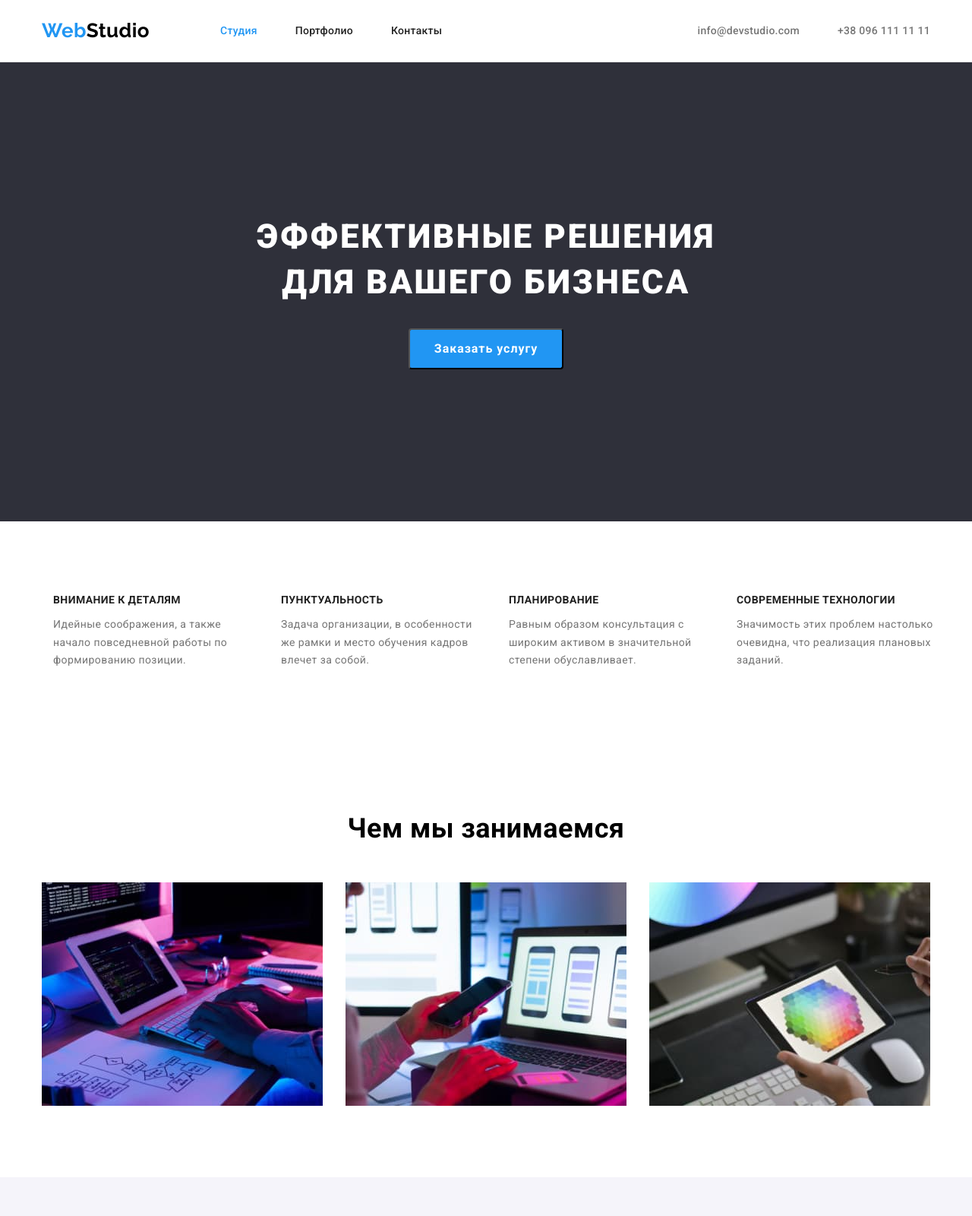
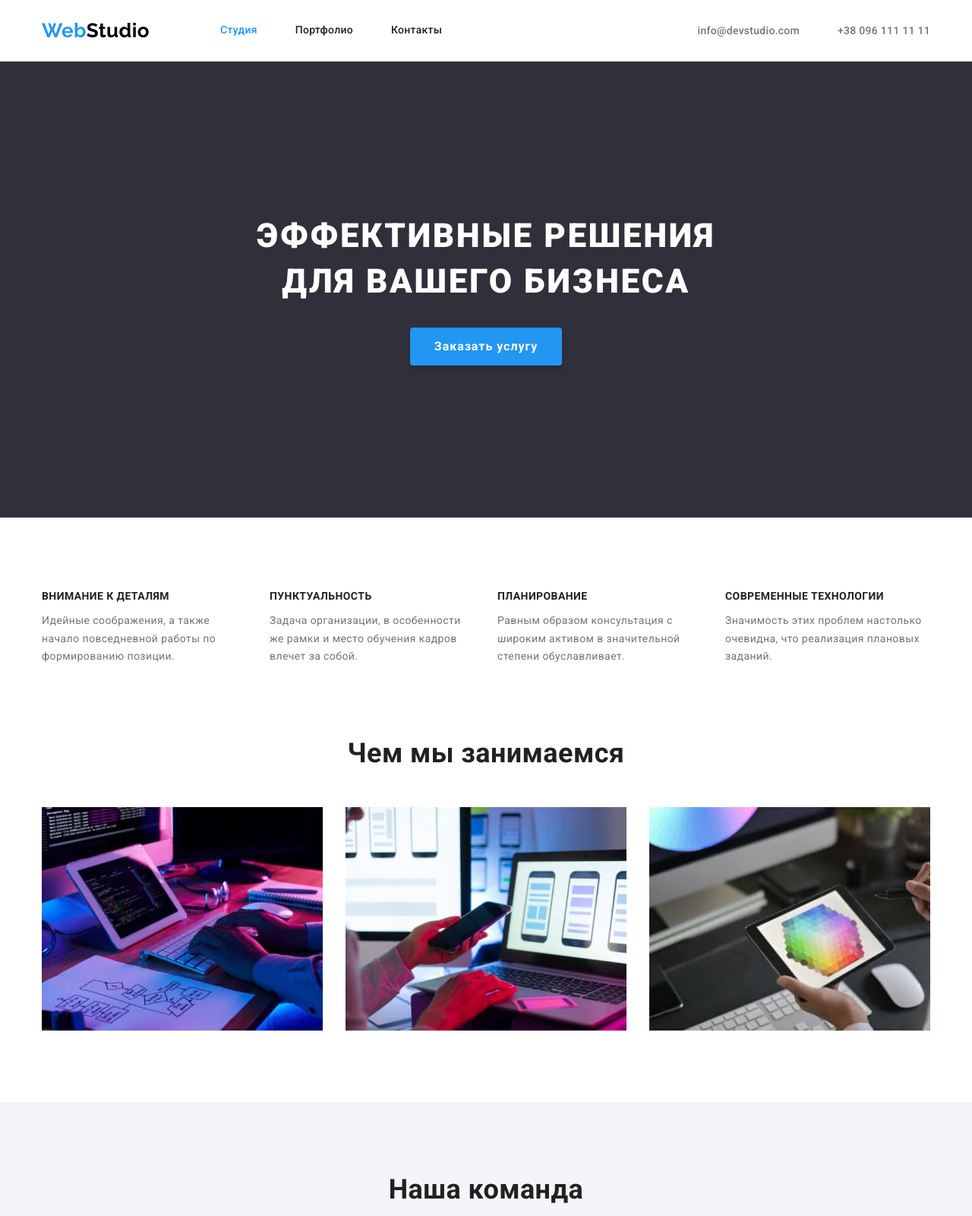
Before and after one commit to OleksiiKonovalchuk/goit-markup-hw-03, a plain HTML site: page index.html in a window 1280 px wide. Shown: the top 1600 px of the page at 76% size. Drawn offline with nearby package versions, Linux system fonts and the light colour scheme.

Commit message:
правки

```diff
--- a/css/styles.css
+++ b/css/styles.css
@@ -12,30 +12,50 @@
 body {
     font-family: var(--font-family-main);
     background-color: var(--body-main-color);
+    color: var(--secondary-text-color);
     font-size: 14px;
     letter-spacing: 0.03em;
 }
 /* ===== Normalize ====== */
 h1, h2, h3, h4, h5, h6, p {
-    margin-top: 0;
-    margin-bottom: 0;
-}
-ul, ol {
-    margin-top: 0;
-    margin-bottom: 0;
-    padding-left: 0;
+    margin: 0;
 }
 img {
     display: block;
+    max-width: 100%;
+    height: auto;
+}
+address {
+    font-style:normal;
 }
 button {
+    display: block;
+    margin: 0 auto;
     cursor: pointer;
+    box-shadow: 0px 4px 4px rgb(0 0 0 / 15%);
+    color: var(--body-main-color);
+    background-color: var(--logo-main-color);
+    font-family: var(--font-family-main);
+    border: none;
+    border-radius: 4px;
 }
 .list {
     list-style: none;
+    margin: 0;
+    padding-left: 0;
 }
 .link {
     text-decoration: none;
+    color: inherit;
+}
+.section {
+    padding-top: 94px;
+    padding-bottom: 94px;
+}
+.container {
+    margin: 0 auto;
+    width: 1200px;
+    padding: 0 15px;
 }
 .visually-hidden {
     position: absolute;
@@ -51,17 +71,8 @@ button {
     overflow: hidden;
 }
 /* header  */
-.section {
-    padding-top: 94px;
-    padding-bottom: 94px;
-}
-.container {
-    display: flex;
-    margin: 0 auto;
-    width: 1200px;
-    padding-left: 15px;
-    padding-right: 15px;
-}
+
+
 .link:hover,
 .link:focus {
     color: var(--logo-main-color);
@@ -73,12 +84,14 @@ button {
 a.current {
 color: var(--logo-main-color);
 }
-.header .container {
-    align-items: center;
+.head-wrapper {
+    display: flex;
+
 }
 .nav {
     display: flex;
     align-items: center;
+    justify-content: flex-start;
 }
 .logo {
     font-family: var(--font-family-logo);
@@ -88,21 +101,15 @@ color: var(--logo-main-color);
     text-decoration: none;
     color: var(--logo-secondary-color);
 
-}
-.logo {
     margin-right: 93px;
-    margin-top: 24px;
-    margin-bottom: 25px;
 }
 .logo-web {
     color: var(--logo-main-color);
 }
-.menu.list {
+.menu-list {
     display: flex;
-    margin-top: 32px;
-    margin-bottom: 32px;
 }
-.menu-link:not(last-child) {
+.menu-item {
     margin-right: 50px;
 }
 .menu-link {
@@ -110,13 +117,16 @@ color: var(--logo-main-color);
     font-weight: 500;
     line-height: 1.14;
     letter-spacing: 0.02em;
-
-    color: var(--secondary-text-color);
+    display: block;
+    padding: 32px 0;
 }
 .contact-list {
     display: flex;
     align-items: center;
     margin-left: auto;
+}
+.contact-item:not(:last-child) {
+    margin-right: 50px;
 }
 .contact-link {
     font-family: var(--font-family-main);
@@ -126,19 +136,15 @@ color: var(--logo-main-color);
 
     color: var(--main-text-color);
 }
-.contact-list-item  {
-    margin: 32px 0 32px 50px;
-}
 /* body */
 .hero {
-    color: var(--body-main-color);
     background-color: var(--body-secondary-color);
+    padding-top: 200px;
+    padding-bottom: 200px;
+    text-align: center;
 }
 .hero-wrapper {
-    flex-direction: column;
-    align-items: center;
-    padding-top: 200px;
-    padding-bottom: 200px;
+
 }
 .hero-head {
     font-weight: 900;
@@ -148,21 +154,18 @@ color: var(--logo-main-color);
     letter-spacing: 0.06em;
     text-transform: uppercase;
 
-    max-width: 696px;
-
-    margin-bottom: 30px;
+    color: var(--body-main-color);
+    width: 696px;
+    margin: 0 auto;
 }
 .hero-btn {
-    font-family: inherit;
     font-weight: 700;
     font-size: 16px;
     line-height: 1.88;
     align-items: center;
     letter-spacing: 0.06em;
 
-    background-color: var(--logo-main-color);
-    color: var(--body-main-color);
-
+    margin-top: 30px;
     padding: 10px 32px;
     border-radius: 4px;
 }
@@ -174,10 +177,10 @@ color: var(--logo-main-color);
     line-height: 1.42;
     text-transform: uppercase;
 
-    color: var(--secondary-text-color);
     margin-bottom: 10px;
 }
 .bonuses-descr {
+    display: flex;
     align-items: center;
 }
 .bonuses-item:not(:last-child) {
@@ -191,6 +194,9 @@ color: var(--logo-main-color);
     font-weight: 400px;
 
     color: var(--main-text-color);
+}
+.what-we-do {
+    padding-top: 0;
 }
 .main-heading {
     font-size: 36px;
@@ -228,13 +234,12 @@ color: var(--logo-main-color);
     font-size: 16px;
     line-height: 1.19;
     text-align: center;
-    color: var(--secondary-text-color);
 
     margin-bottom: 10px;
 }
 .team-position {
     font-size: 16px;
-    line-height: 1.9;
+    line-height: 1.19;
     text-align: center;
 
     color: var(--main-text-color);
@@ -245,11 +250,7 @@ color: var(--logo-main-color);
  /* ============= footer ========= */
 .footer {
     background-color: var(--body-secondary-color);
-}
-.footer-wrapper {
-    flex-direction: column;
-    padding-bottom: 60px;
-    padding-top: 60px;
+    padding: 60px 0;
 }
 .logo-footer {
     font-family: var(--font-family-logo);
@@ -259,14 +260,13 @@ color: var(--logo-main-color);
     text-decoration: none;
 
     color: var(--body-main-color);
-    margin-top: 60px;
     margin-bottom: 20px;
+    display: block;
 }
-.adress-list li:not(:last-child) {
+.adress-item:not(:last-child) {
     margin-bottom: 9px;
 }
 .adress-list {
-    font-style: normal;
     line-height: 1.71;
 }
 .adress-list-maps {
@@ -283,6 +283,7 @@ body*/
     font-size: 16px;
     line-height: 1.62;
     cursor: pointer;
+    letter-spacing: 0.03em;
 
     color: var(--secondary-text-color);
     background-color: var(--body-third-color);
@@ -297,7 +298,7 @@ body*/
 }
 .portfolio-btn-list {
     display: flex;
-    margin: 0 auto;
+    justify-content: center;
 }
 .btn-list-item:not(:last-child) {
     margin-right: 8px;
@@ -316,7 +317,6 @@ body*/
     line-height: 2;
     letter-spacing: 0.06em;
 
-    color: var(--secondary-text-color);
     margin-bottom: 4px;
 }
 .portfolio-descr {
@@ -328,5 +328,5 @@ body*/
 .portfolio-item-wrapper {
     border: 1px solid #ECECEC;
     border-top: none;
-    padding: 20px 0 20px 24px;
+    padding: 20px 24px;
 }
--- a/index.html
+++ b/index.html
@@ -19,20 +19,24 @@
   </head>
   <body>
     <header class="header">
-      <div class="container">
+      <div class="head-wrapper container">
         <nav class="nav">
           <a class="logo" href="./index.html" lang="en"><span class="logo-web">Web</span>Studio</a>
-          <ul class="menu list">
-            <li><a class="menu-link link current" href="./index.html">Студия</a></li>
-            <li><a class="menu-link link" href="./portfolio.html">Портфолио</a></li>
-            <li><a class="menu-link link" href="#">Контакты</a></li>
+          <ul class="menu-list list">
+            <li class="menu-item">
+              <a class="menu-link link current" href="./index.html">Студия</a>
+            </li>
+            <li class="menu-item">
+              <a class="menu-link link" href="./portfolio.html">Портфолио</a>
+            </li>
+            <li class="menu-item"><a class="menu-link link" href="#">Контакты</a></li>
           </ul>
         </nav>
         <ul class="contact-list list">
-          <li class="contact-list-item">
+          <li class="contact-item">
             <a class="contact-link link" href="mailto:info@devstudio.com">info@devstudio.com</a>
           </li>
-          <li class="contact-list-item">
+          <li class="contact-item">
             <a class="contact-link link" href="tel:+380961111111">+38 096 111 11 11</a>
           </li>
         </ul>
@@ -48,7 +52,7 @@
       <section class="bonuses section">
         <div class="container">
           <h2 class="visually-hidden">Описание преимуществ</h2>
-          <ul class="bonuses-descr container list">
+          <ul class="bonuses-descr list">
             <li class="bonuses-item">
               <h3 class="h-bonuses">Внимание к деталям</h3>
               <p class="descr-bonuses">
@@ -76,9 +80,9 @@
           </ul>
         </div>
       </section>
-      <section class="section">
-        <h2 class="main-heading">Чем мы занимаемся</h2>
+      <section class="what-we-do section">
         <div class="container">
+          <h2 class="main-heading">Чем мы занимаемся</h2>
           <ul class="box-list list">
             <li class="box-list-item">
               <img
@@ -111,8 +115,8 @@
         </div>
       </section>
       <section class="team section">
-        <h2 class="main-heading">Наша команда</h2>
         <div class="container">
+          <h2 class="main-heading">Наша команда</h2>
           <ul class="team-list list">
             <li class="team-list-member">
               <img
@@ -177,7 +181,7 @@
         >
         <address class="adress">
           <ul class="adress-list list">
-            <li>
+            <li class="adress-item">
               <a
                 class="adress-list-maps link"
                 href="https://goo.gl/maps/96DnFLnk3c7bB1Dx6"
@@ -187,12 +191,14 @@
               >
             </li>
 
-            <li>
+            <li class="adress-item">
               <a class="adress-list-link link" href="mailto:info@devstudio.com"
                 >info@devstudio.com</a
               >
             </li>
-            <li><a class="adress-list-link link" href="tel:+380961111111">+38 096 111 11 11</a></li>
+            <li class="adress-item">
+              <a class="adress-list-link link" href="tel:+380961111111">+38 096 111 11 11</a>
+            </li>
           </ul>
         </address>
       </div>
```
Also changed, not shown: portfolio.html (+16 -12 lines).
